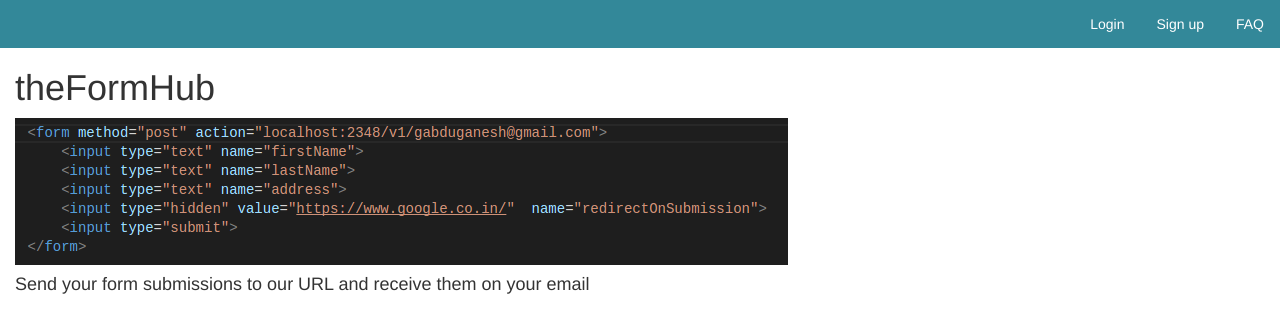
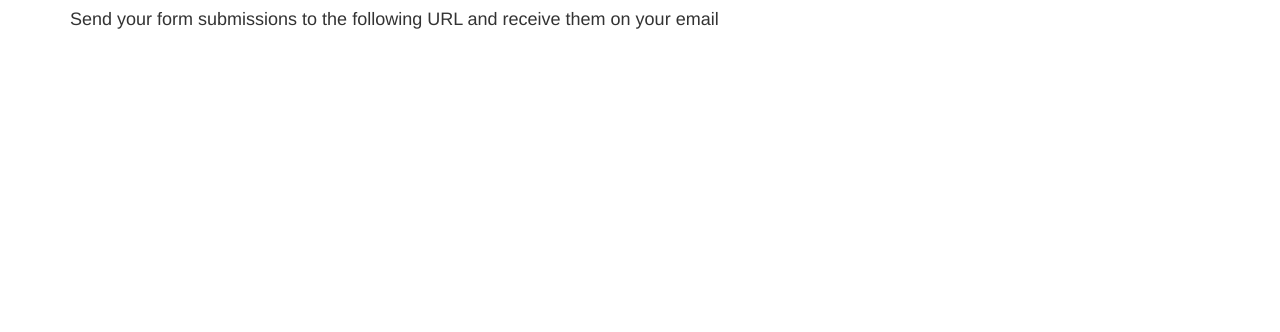
Before and after one commit to dsinecos/formHub, a website: page views/theFormHub.html in a window 1280 px wide. Drawn offline with nearby package versions, Linux system fonts and the light colour scheme.

Commit message:
Add instructions on how to use theFormHub

```diff
--- a/views/theFormHub.html
+++ b/views/theFormHub.html
@@ -18,49 +18,20 @@
 
 <body>
 
-    <!-- Navbar -->
-    <ul>
-        <li><a href="#">FAQ</a></li>
-        <li><a href="#">Sign up</a></li>
-        <li><a href="#">Login</a></li>
-    </ul>
+    <div class="container">
+        <div class="row">
+            <div class="col-xs-12">
 
-    <div class="container-fluid">
+                <h4> Send your form submissions to the following URL and receive them on your email</h4>
+                <script src="https://gist.github.com/dsinecos/575660d052bdb5024dd9ae3810be4ab4.js"></script>
 
-        <!-- Title -->
-        <h1> theFormHub </h1>
-        <!-- Code snippet image -->
-        <img src="./formHubImage.png" alt="Code Snippet example">
-        <!-- Message -->
-        <h4> Send your form submissions to our URL and receive them on your email</h4>
+            </div>
+        </div>
 
     </div>
-
 
 </body>
 
 <style>
-    ul {
-        list-style-type: none;
-        margin: 0;
-        padding: 0;
-        background-color: #389;
-        overflow: hidden;
-    }
 
-    li {
-        float: right;
-    }
-
-    li a {
-        display: block;
-        color: white;
-        text-align: center;
-        padding: 14px 16px;
-        text-decoration: none;
-    }
-
-    li a:hover {
-        background-color: #aaa;
-    }
 </style>
```
